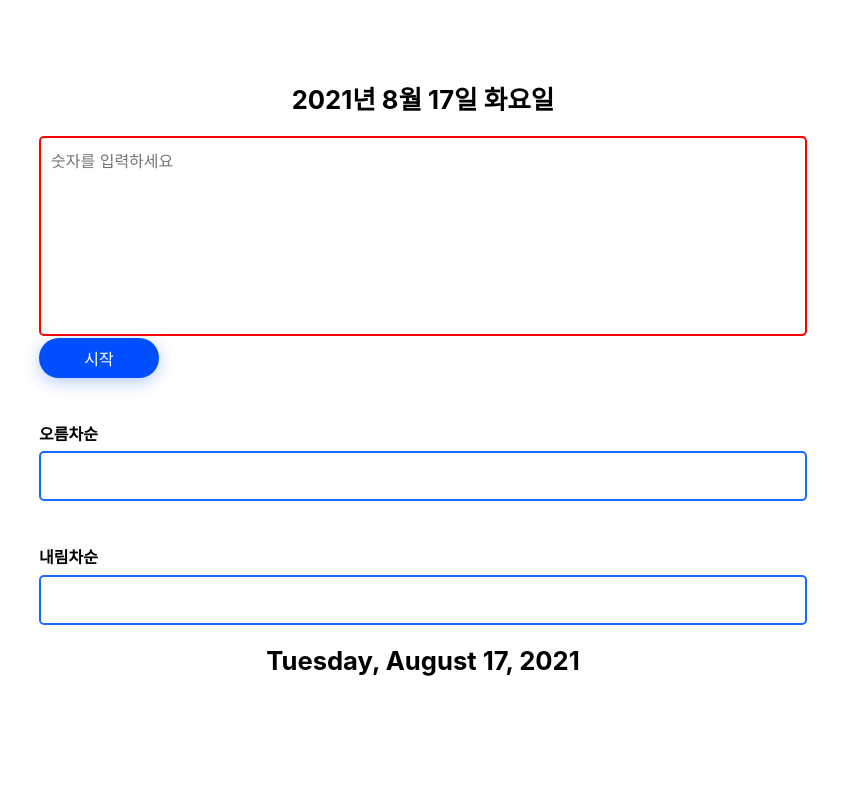
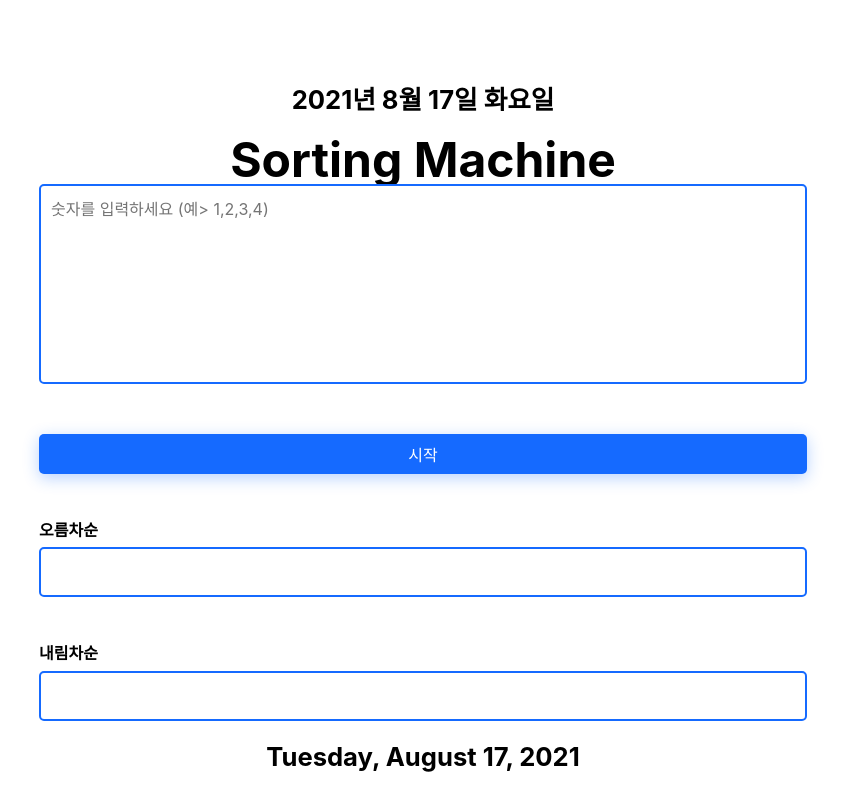
Before and after one commit to mukjo96/solar-connect, a React (Create React App) app: page / in a window 1280 px wide. Shown: the top 810 px of the page, without its empty margins (217-1062 px from the left). Built offline with nearby package versions, Linux system fonts and the light colour scheme.

Commit message:
fix: 부분 스타일 수정

```diff
--- a/src/App.js
+++ b/src/App.js
@@ -7,6 +7,7 @@ const App = () => {
     return (
         <Container>
             <Timer leng="ko-KR" />
+            <Title>Sorting Machine</Title>
             <SortingField />
             <Timer leng="en-US" />
         </Container>
@@ -19,4 +20,14 @@ const Container = styled.div`
     margin: 0 auto;
     padding: 5%;
     max-width: 768px;
+    display: flex;
+    flex-direction: column;
+    justify-content: space-around;
+    min-height: 90vh;
 `;
+
+const Title = styled.h1`
+    font-size: 3em;
+    font-weight: bold;
+    text-align: center;
+`;
--- a/src/common/input/submitButton.js
+++ b/src/common/input/submitButton.js
@@ -8,21 +8,22 @@ const SubmitButton = ({ value }) => {
 export default SubmitButton;
 
 const StyledInput = styled.input`
-    width: 120px;
+    width: 100%;
     height: 40px;
+    margin: auto;
     color: #fff;
-    background: #004fff;
+    background: rgb(21, 106, 255);
     font-size: 16px;
     border: none;
-    border-radius: 20px;
-    box-shadow: 0 4px 16px rgba(0, 79, 255, 0.3);
+    border-radius: 5px;
+    box-shadow: 0 4px 16px rgba(21, 106, 255, 0.3);
     transition: 0.3s;
     :focus {
         outline: 0;
     }
     :hover {
-        background: rgba(0, 79, 255, 0.9);
+        background: rgba(21, 106, 255, 0.9);
         cursor: pointer;
-        box-shadow: 0 2px 4px rgba(0, 79, 255, 0.6);
+        box-shadow: 0 2px 4px rgba(21, 106, 255, 0.6);
     }
 `;
--- a/src/common/textArea/index.js
+++ b/src/common/textArea/index.js
@@ -24,7 +24,7 @@ const StyledTextArea = styled.textarea`
     padding: 10px;
     box-sizing: border-box;
     border: ${(props) =>
-        props.isValidate ? "solid 2px #1e90ff" : "solid 2px red"};
+        props.isValidate ? "solid 2px #156AFF" : "solid 2px red"};
     border-radius: 5px;
     font-size: 16px;
     font-family: inherit;
--- a/src/components/sortingField/inputField.js
+++ b/src/components/sortingField/inputField.js
@@ -3,9 +3,9 @@ import TextArea from "common/textArea";
 import React, { useRef, useState } from "react";
 import styled from "styled-components";
 
-const InputField = ({ setState, title }) => {
+const InputField = ({ setState }) => {
     const [inputValue, setInputValue] = useState("");
-    const [isValidate, setIsValidate] = useState(false);
+    const [isValidate, setIsValidate] = useState(true);
     const [error, setError] = useState("");
     const textRef = useRef();
 
@@ -24,7 +24,7 @@ const InputField = ({ setState, title }) => {
             return true;
         }
         setIsValidate(false);
-        setError("공백없이 숫자와 콤마 입력해주세요.");
+        setError("공백없이 숫자만 입력해주세요.");
         return false;
     };
 
@@ -41,27 +41,32 @@ const InputField = ({ setState, title }) => {
     };
 
     return (
-        <div>
-            <form onSubmit={handleSubmit}>
-                <label>
+        <StyledForm onSubmit={handleSubmit}>
             <TextArea
                 value={inputValue}
                 onChange={handleChange}
-                        placeholder="숫자를 입력하세요"
+                placeholder="숫자를 입력하세요 (예> 1,2,3,4)"
                 isValidate={isValidate}
                 onBlur={checkValidation}
                 ref={textRef}
             />
             {error && <ErrorMessage>{error}</ErrorMessage>}
-                </label>
+
             <SubmitButton value="시작" />
-            </form>
-        </div>
+        </StyledForm>
     );
 };
 
 export default InputField;
 
+const StyledForm = styled.form`
+    text-align: center;
+
+    input {
+        margin-top: 3em;
+    }
+`;
+
 const ErrorMessage = styled.p`
     color: red;
     font-weight: bold;
```
Also changed, not shown: src/utils/sortNumber.js (+0 -8 lines), 1 other file (tests, documents, lock files or other folders). Lines whose indentation alone changed are shown as unchanged.
